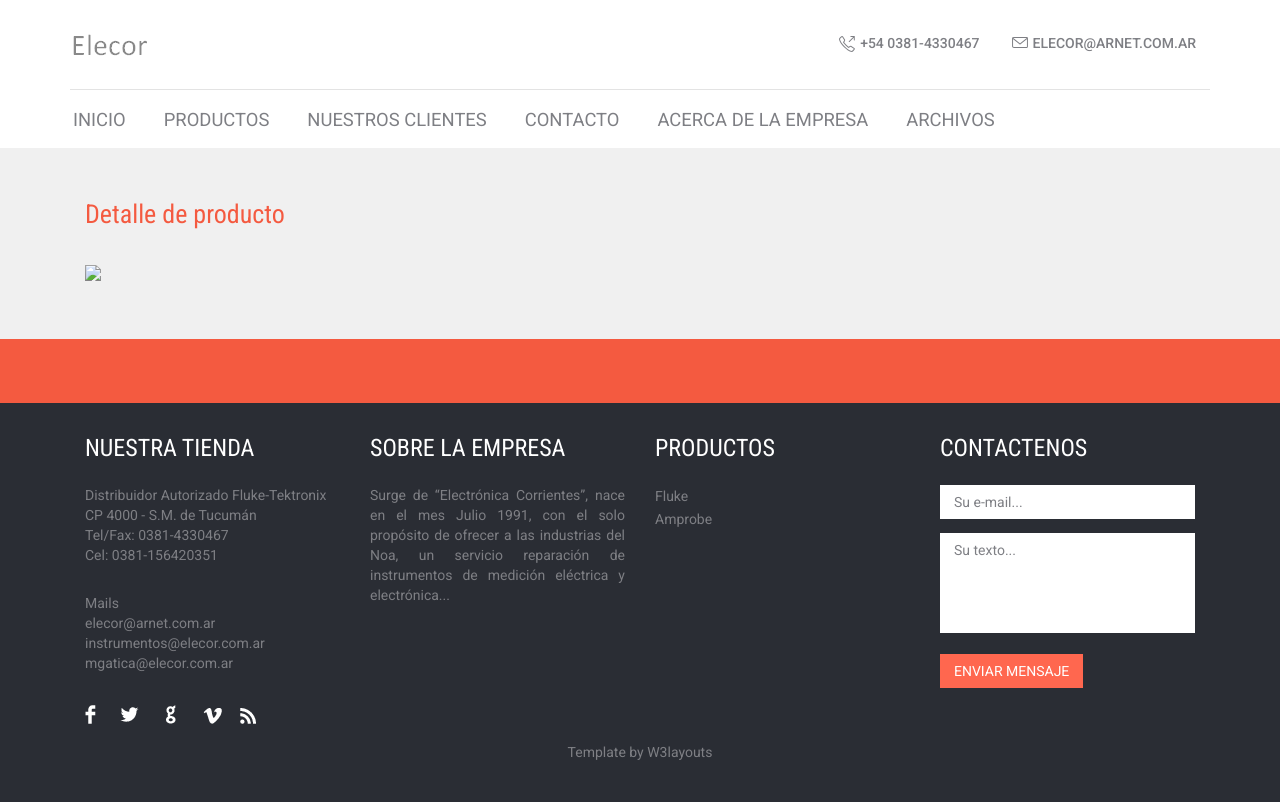
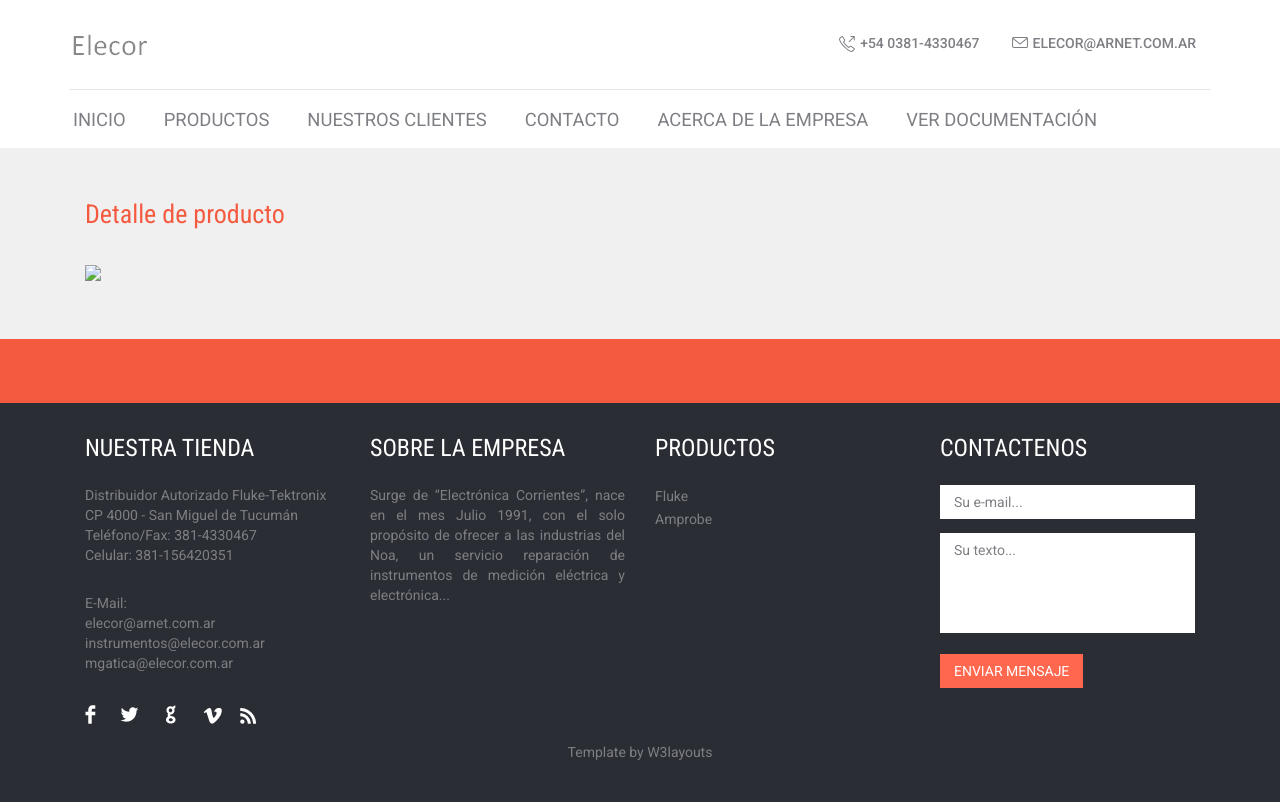
Before and after one commit to f4ka/WEB-ELECOR, a PHP site: page /single.php?id=1 in a window 1280 px wide. Run offline with PHP 8.4, Linux system fonts and the light colour scheme; data that the repository does not hold is empty; some libraries are stand-ins or nearby versions.

Commit message:
Removing unnecessary code and changed some wrong references

```diff
--- a/acercade.php
+++ b/acercade.php
@@ -49,8 +49,6 @@ Smartphone Compatible web template, free webdesigns for Nokia, Samsung, LG, Sony
 <body>
 
 <?php include "php/parts/header.php";?>
-			<!-- // container -->
-
 
 <!-- //header -->
 	<div class="men">
@@ -74,15 +72,12 @@ Con lo expresado, hemos querido hacer una pequeña historia de nuestra Empresa.
                                 </td>
                             </tr>
                         </table>
-
 					 <div class="clearfix"></div>
 
 					</div><br>
 				</div>
 			</div>
 		</div>
-
-
 <?php include "php/parts/footer.php";?>
 </body>
 </html>
--- a/php/parts/footer.php
+++ b/php/parts/footer.php
@@ -17,12 +17,12 @@
 					<h3>Nuestra Tienda</h3>
 					<ul>
                         <li>Distribuidor Autorizado Fluke-Tektronix</li>
-                        <li>CP 4000 - S.M. de Tucumán</li>
-                        <li>Tel/Fax: 0381-4330467</li>
-                        <li>Cel: 0381-156420351</li>
+                        <li>CP 4000 - San Miguel de Tucumán</li>
+                        <li>Teléfono/Fax: 381-4330467</li>
+                        <li>Celular: 381-156420351</li>
 
 						<span>
-						<li class="drive"> Mails </li>
+						<li class="drive"> E-Mail: </li>
 						<li>elecor@arnet.com.ar</li>
 						<li>instrumentos@elecor.com.ar</li>
                         <li>mgatica@elecor.com.ar</li>
@@ -51,8 +51,8 @@
 				<div class="support-grids">
 					<div class="support-left">
 						<ul>
-							<li><a href="www.fluke.com">Fluke</a></li>
-							<li><a href="www.amprobe.com">Amprobe</a></li>
+							<li><a href="http://www.fluke.com">Fluke</a></li>
+							<li><a href="http://www.amprobe.com">Amprobe</a></li>
 							<li><a href="#"></a></li>
 							<li><a href="#"></a></li>
 							<li><a href="#"></a></li>
--- a/php/parts/header.php
+++ b/php/parts/header.php
@@ -23,22 +23,15 @@
 						<li class="dropdown1"><a href="index.php">Inicio</a>
 						</li>
                         <li class="dropdown1"><a href="productos.php?categoria=&subcategoria=">Productos</a>
-						<!--	<ul class="dropdown2">
-								<li><a href="productos.php?categoria=rubros&subcategoria=Electrico">Por rubro</a></li>
-								<li><a  href="productos.php?categoria=marcas&subcategoria=Fluke">Por marca</a></li>
-							</ul>-->
 						</li>
-						<!--<li class="dropdown1"><a href="">Servicios</a>
-						</li> -->
 						<li class="dropdown1"><a href="nuestrosClientes.php">Nuestros Clientes</a>
 						</li>
 						<li class="dropdown1"><a href="contact.php">Contacto</a>
 						</li>
                         <li class="dropdown1"><a href="acercade.php">Acerca de la empresa</a>
 						</li>
-                        <li class="dropdown1"><a href="archivospdf.php">Archivos</a>
+                        <li class="dropdown1"><a href="archivospdf.php"> Ver Documentación</a>
 						</li>
-
 					</ul>
 				</div>
 				<div class="clearfix"> </div>
```
Also changed, not shown: archivospdf.php (+6 -16 lines), index.php (+6 -6 lines).
